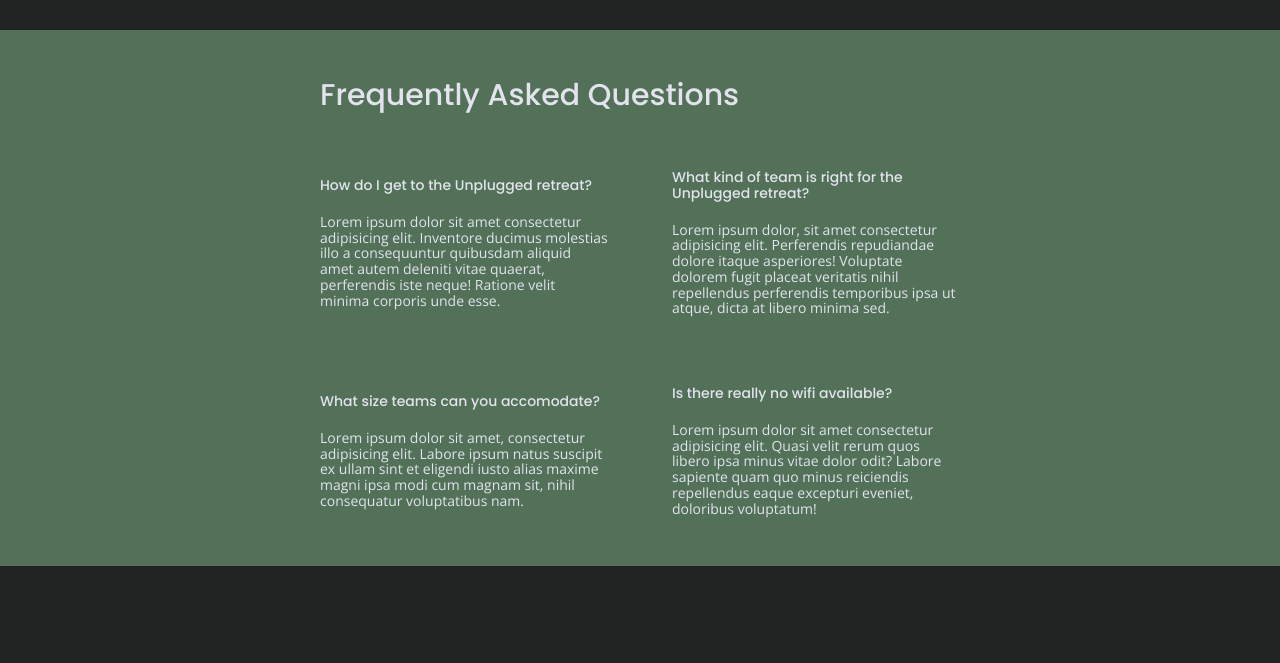
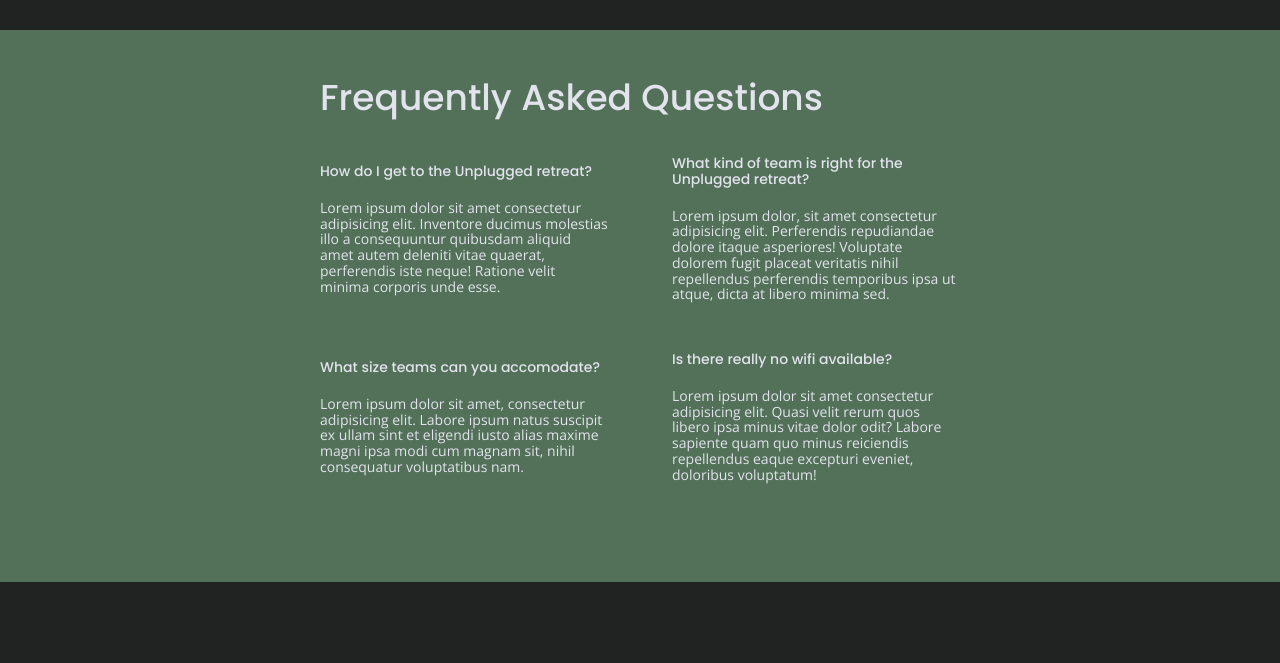
Before and after one commit to shelbycoyle13/unplugged-retreat-round-2, a website: page faq/index.html in a window 1280 px wide. Shown: the part 93-756 px from the top of the page. Drawn offline with nearby package versions, Linux system fonts and the light colour scheme.

Commit message:
Made changes to tablet version of the FAQ page

```diff
--- a/css/main.css
+++ b/css/main.css
@@ -135,8 +135,10 @@ h3, h4 {
 }
 
 p {
+  font-family: 'Open Sans', sans-serif;
   font-size: .875em;
   line-height: 1.285;
+  font-weight: 400;
 }
 
 p footer {
@@ -670,6 +672,7 @@ input[type=button] {
 
   .faq .content-wrapper {
     justify-content: space-between;
+    margin-bottom: 50px;
   }
 
   .faq-content {
@@ -678,12 +681,17 @@ input[type=button] {
 
   .faq h2 {
     width: 100%;
+    font-size: 2.25em;
   }
 
   .faq h4,
   .faq p {
       font-size: .875em;
       line-height: 1.125;
+  }
+
+  .faq h4 {
+    margin-top: 0;
   }
 
 @media only screen and (min-width: 1200px) {
```
